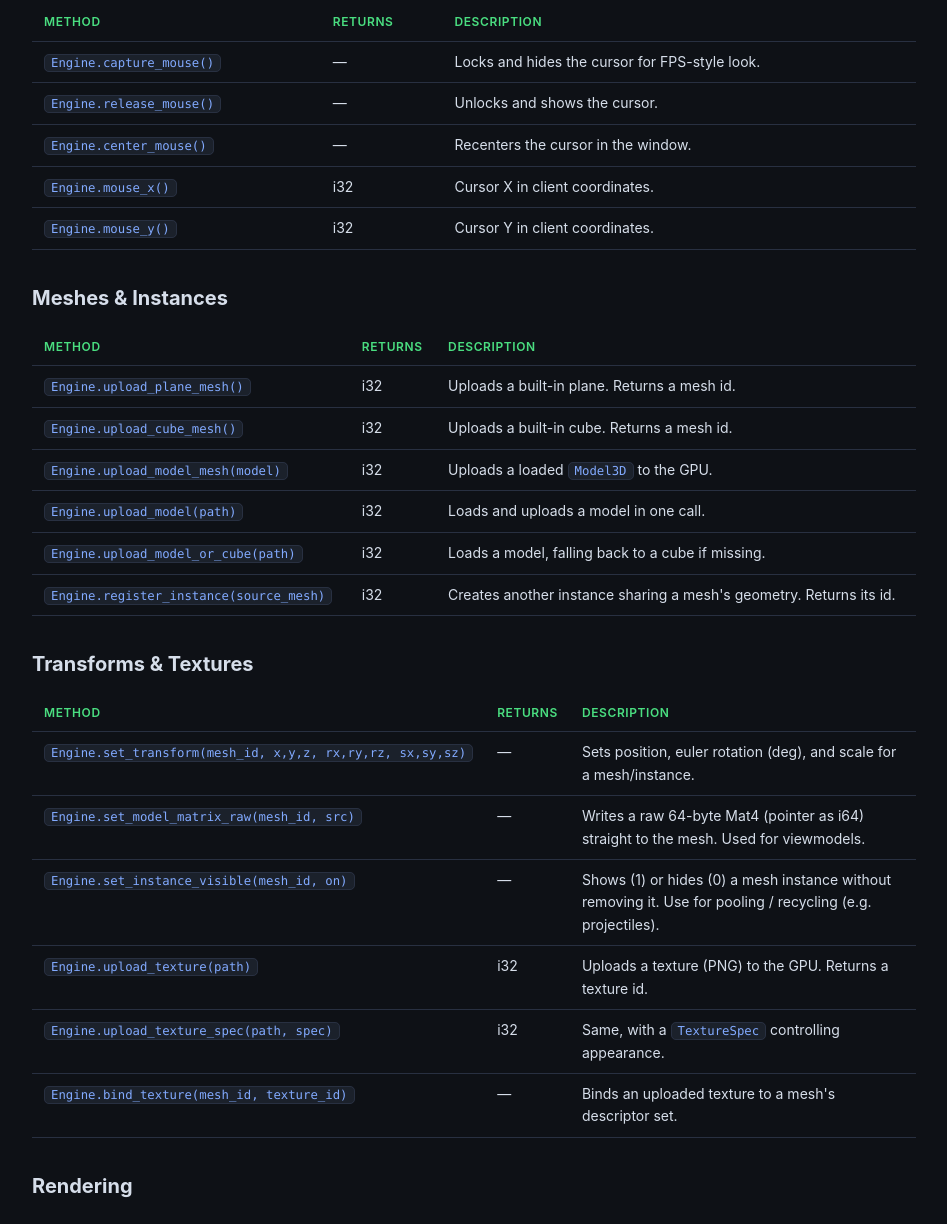
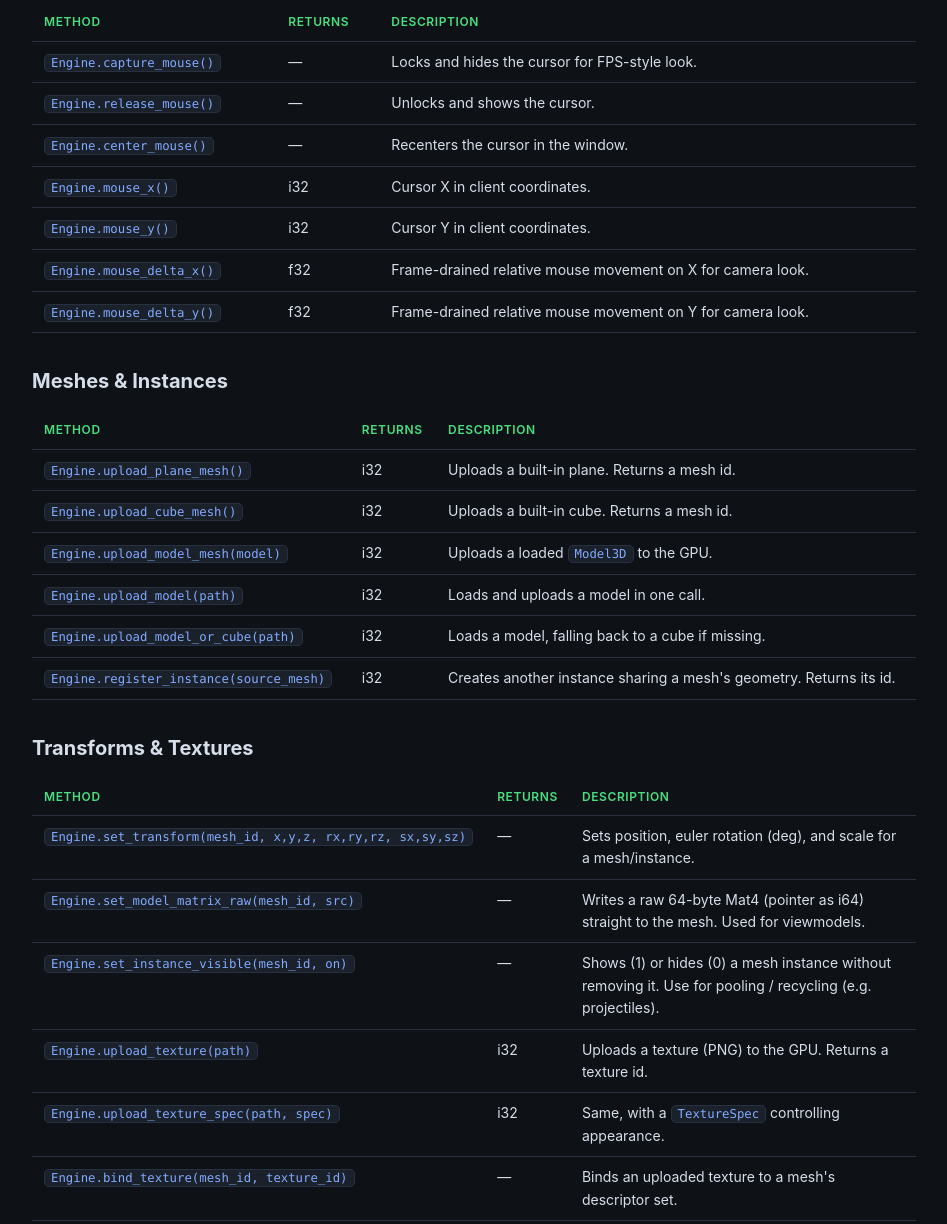
Before and after one commit to xRo0t/frog-engine, a plain HTML site: page docs/index.html in a window 1280 px wide. Shown: the part 3615-4839 px from the top of the page, without its empty margins (276-1223 px from the left). Drawn offline with Linux system fonts and the light colour scheme.

Commit message:
Expose mouse delta input

```diff
--- a/docs/index.html
+++ b/docs/index.html
@@ -318,6 +318,8 @@ Engine.shutdown()</code></pre>
         <tr><td><code>Engine.center_mouse()</code></td><td>—</td><td>Recenters the cursor in the window.</td></tr>
         <tr><td><code>Engine.mouse_x()</code></td><td>i32</td><td>Cursor X in client coordinates.</td></tr>
         <tr><td><code>Engine.mouse_y()</code></td><td>i32</td><td>Cursor Y in client coordinates.</td></tr>
+        <tr><td><code>Engine.mouse_delta_x()</code></td><td>f32</td><td>Frame-drained relative mouse movement on X for camera look.</td></tr>
+        <tr><td><code>Engine.mouse_delta_y()</code></td><td>f32</td><td>Frame-drained relative mouse movement on Y for camera look.</td></tr>
       </table>
 
       <h3>Meshes &amp; Instances</h3>
@@ -435,11 +437,13 @@ texture: <span class="tok-type">Texture2D</span> = Assets.textures.load(<span cl
         <tr><td><code>Input.key_down(key)</code></td><td>i32</td><td>1 if the key is currently held, else 0.</td></tr>
         <tr><td><code>Input.mouse_x(hwnd)</code></td><td>i32</td><td>Cursor X relative to the window client area.</td></tr>
         <tr><td><code>Input.mouse_y(hwnd)</code></td><td>i32</td><td>Cursor Y relative to the window client area.</td></tr>
+        <tr><td><code>Input.mouse_delta_x()</code></td><td>f32</td><td>Consumes accumulated relative mouse X movement.</td></tr>
+        <tr><td><code>Input.mouse_delta_y()</code></td><td>f32</td><td>Consumes accumulated relative mouse Y movement.</td></tr>
         <tr><td><code>Input.center_mouse(hwnd, w, h)</code></td><td>—</td><td>Recenters the system cursor.</td></tr>
         <tr><td><code>Input.capture_mouse(hwnd, w, h)</code></td><td>—</td><td>Locks and hides the cursor.</td></tr>
         <tr><td><code>Input.release_mouse()</code></td><td>—</td><td>Unlocks and shows the cursor.</td></tr>
       </table>
-      <div class="note">For typical games, prefer the <code>Engine.capture_mouse()</code> / <code>Engine.mouse_x()</code> wrappers &mdash; they pass the engine's window handle for you.</div>
+      <div class="note">For typical games, prefer the <code>Engine.capture_mouse()</code> / <code>Engine.mouse_delta_x()</code> / <code>Engine.mouse_delta_y()</code> wrappers for FPS camera look.</div>
 
       <h3>Key Constants</h3>
       <table>
```
Also changed, not shown: 4 other files.
